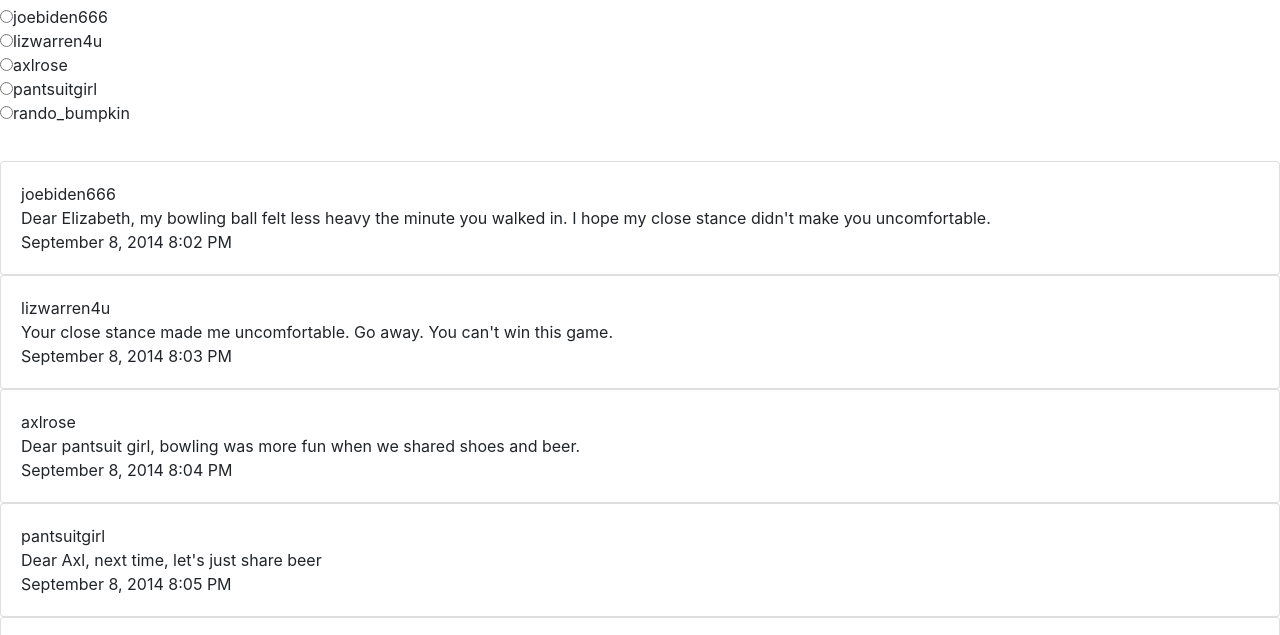
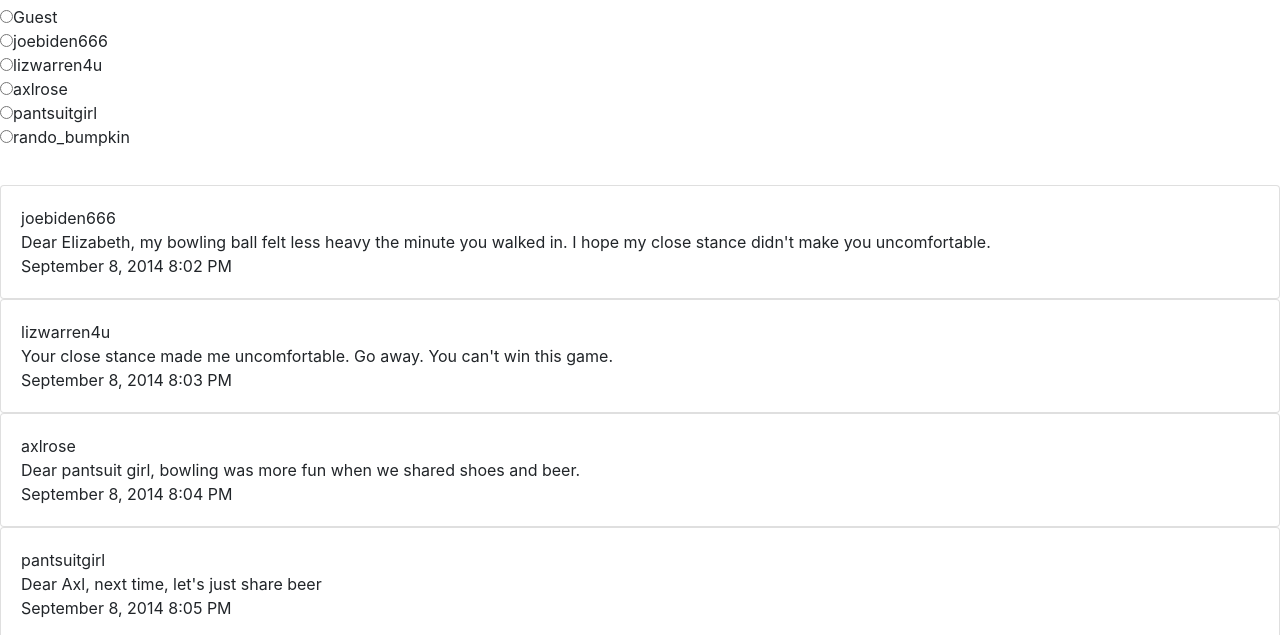
Before and after one commit to nss-evening-cohort-9/chatty-greyjoy, a website built with webpack: page src/index.html in a window 1280 px wide. Shown: the part 150-785 px from the top of the page. Built offline with nearby package versions, Linux system fonts and the light colour scheme; a web font is replaced by a local one.

Commit message:
correclt bolding usernames based on radio button selection

```diff
--- a/src/index.html
+++ b/src/index.html
@@ -47,19 +47,22 @@
         <ul class="list-unstyled components">
             <li class="active">
               <li>
-                <input type="radio" class="userSelector" id="joebiden666">joebiden666</input>
+                <input type="radio" name="radio" class="userSelector" id="guest">Guest</input>
               </li>
               <li>
-                  <input type="radio" class="userSelector" id="lizwarren4u">lizwarren4u
+                <input type="radio" name="radio" class="userSelector" id="joebiden666">joebiden666</input>
               </li>
               <li>
-                  <input type="radio" class="userSelector"id="axlrose">axlrose
+                  <input type="radio" name="radio" class="userSelector" id="lizwarren4u">lizwarren4u
               </li>
               <li>
-                  <input type="radio" class="userSelector"id="pantsuitgirl">pantsuitgirl
+                  <input type="radio" name="radio" class="userSelector"id="axlrose">axlrose
               </li>
               <li>
-                  <input type="radio" class="userSelector"id="rando_bumpkin">rando_bumpkin
+                  <input type="radio" name="radio" class="userSelector"id="pantsuitgirl">pantsuitgirl
+              </li>
+              <li>
+                  <input type="radio" name="radio" class="userSelector"id="rando_bumpkin">rando_bumpkin
             </li>
           </ul>
     </nav>
--- a/src/javascripts/components/multipleUsers.js
+++ b/src/javascripts/components/multipleUsers.js
@@ -12,8 +12,9 @@ const buildBold = () => {
     const selection = document.getElementById(`${message.username}`);
     if (message.username === selection.id && selection.checked) {
       domString += `<div><strong>${message.username}</strong></div>`;
+    } else {
+      domString += `<div>${message.username}</div>`;
     }
-    domString += `<div>${message.username}</div>`;
     domString += `<div>${message.message}</div>`;
     domString += `<div>${message.timeStamp}</div>`;
     domString += '</div>';
@@ -28,6 +29,7 @@ const multipleUsers = () => {
       console.error(resp);
       const dataResults = resp.data.messages;
       boldUser = dataResults;
+      document.getElementById('guest').addEventListener('click', buildBold);
       document.getElementById('joebiden666').addEventListener('click', buildBold);
       document.getElementById('lizwarren4u').addEventListener('click', buildBold);
       document.getElementById('axlrose').addEventListener('click', buildBold);
```
